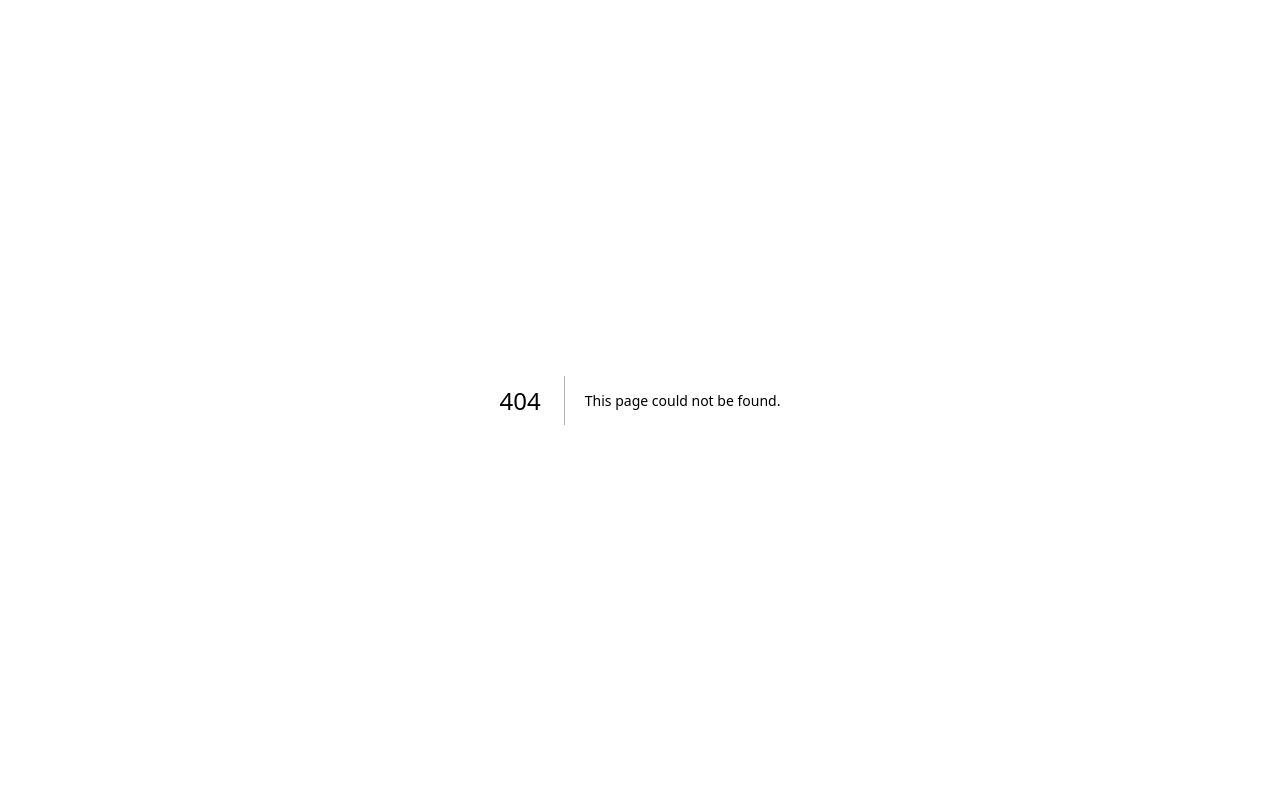
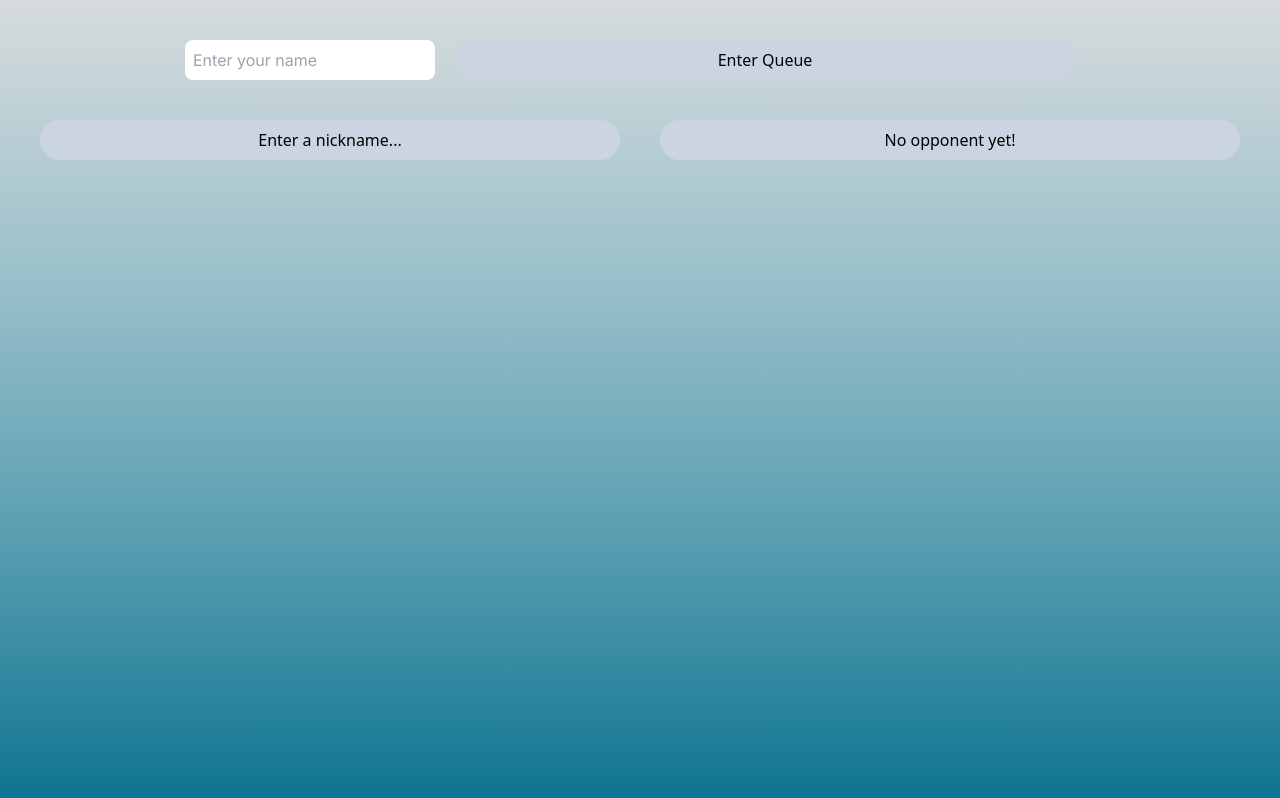
Before and after one commit to moumnitaha/ft_transcendence, a Next.js app: page /match in a window 1280 px wide. Before the commit this address had no page. Built offline with nearby package versions, Linux system fonts and the light colour scheme; no server answers.

Commit message:
matchMaking

```diff
--- a/src/app/game/layout.js
+++ /dev/null
@@ -1,19 +0,0 @@
-import { Inter } from "next/font/google";
-
-const inter = Inter({ subsets: ["latin"] });
-
-export const metadata = {
-  title: "Pong",
-  description: "A simple pong game",
-};
-
-export default function Game({ children }) {
-  return (
-    <html lang="en">
-      <body className={inter.className}>
-        {/* <div className="w-full bg-red-50 text-black">MAIN GAME</div> */}
-        {children}
-      </body>
-    </html>
-  );
-}
--- a/src/app/game/page.js
+++ b/src/app/match/[game]/page.js
@@ -1,6 +1,7 @@
 "use client";
 import Image from "next/image";
-import { useEffect, useRef, useState } from "react";
+import React, { useEffect, useRef, useState } from "react";
+import { useRouter, useParams } from "next/navigation";
 
 const drawNet = (canvas) => {
   const net = {
@@ -75,17 +76,22 @@ const rightPaddle = {
   color: "white",
 };
 
-export default function App() {
+export default function Game() {
+  const { replace } = useRouter();
+  const params = useParams();
+  //   console.log("params===>", params);
   const canvasRef = useRef(null);
-  const [room, setRoom] = useState("");
-  const [joined, setJoined] = useState(false);
+  //   const [room, setRoom] = useState("");
+  //   const [joined, setJoined] = useState(false);
   const [player, setPlayer] = useState(0);
+  const [name, setName] = useState("");
+  const [opponent, setOpponent] = useState("");
   let ws = useRef(null);
-
+  //   setRoom(params.game);
   useEffect(() => {
     console.log("socket=>", ws.current);
-    if (!joined) return;
-    ws.current = new WebSocket(`ws://10.30.164.21:8000/pong/${room}`);
+    // if (!joined) return;
+    ws.current = new WebSocket(`ws://10.30.164.21:8000/pong/${params.game}`);
     console.log("socket 2=>", ws.current);
     ws.current.onopen = () => {
       console.log(">> CONNECTION OPENED <<");
@@ -102,11 +108,15 @@ export default function App() {
         if (data.message === 1 || data.message === 2) {
           console.log("SETTING PLAYER", data.message);
           setPlayer((prev) => prev + data.message);
+          setName(data.name);
+          setOpponent(data.opponent);
         }
         if (data.message === "room_full") {
-          console.log("room_full");
+          alert("room_full");
+          replace("/match");
           ws.current.close();
-          setJoined(false);
+
+          //   setJoined(false);
         }
       }
       if (data.type === "start_game") {
@@ -157,7 +167,7 @@ export default function App() {
     return () => {
       ws.current.close();
     };
-  }, [joined]);
+  }, []);
 
   useEffect(() => {
     if (!player) return;
@@ -219,14 +229,14 @@ export default function App() {
   }, [player]);
 
   return (
-    <div
+    <main
       id="main"
       className="w-[100svw] h-[100svh] bg-gradient-to-t from-cyan-700 p-5"
     >
       <div className="h-20 m-5 flex justify-between">
         <div className="flex flex-row w-[30%] justify-center rounded-lg">
           <div className="bg-slate-300 text-black justify-center items-center flex rounded-full mx-5 w-[50%] font-sans">
-            {player ? `PLAYER ${player === 1 ? 1 : 2}` : null}
+            {player ? (player === 1 ? name : opponent) : null}
           </div>
           <Image
             src="https://profile.intra.42.fr/images/default.png"
@@ -252,13 +262,13 @@ export default function App() {
             priority={true}
           />
           <div className="bg-slate-300 text-black justify-center items-center flex rounded-full mx-5 w-[50%] font-sans">
-            {player ? `PLAYER ${player === 1 ? 2 : 1}` : null}
+            {player ? (player === 1 ? opponent : name) : null}
           </div>
         </div>
       </div>
       <div className="flex flex-row justify-around my-3">
-        {joined ? (
-          <>
+        {/* {joined ? (
+          <> */}
         <button
           className="bg-slate-300 text-black justify-center items-center flex rounded-full w-[20%] font-sans mx-auto"
           onClick={() => {
@@ -271,7 +281,7 @@ export default function App() {
         >
           START
         </button>
-            {room}
+        {params.game}
         <button
           className="bg-slate-300 text-black justify-center items-center flex rounded-full w-[20%] font-sans mx-auto"
           onClick={() => {
@@ -280,7 +290,7 @@ export default function App() {
         >
           STOP
         </button>
-          </>
+        {/* </>
         ) : (
           <>
             <input
@@ -299,7 +309,7 @@ export default function App() {
               }}
             />
           </>
-        )}
+        )} */}
       </div>
       <canvas
         ref={canvasRef}
@@ -307,6 +317,6 @@ export default function App() {
         height={400}
         className="mx-auto bg-cyan-700 rounded-lg"
       />
-    </div>
+    </main>
   );
 }
--- /dev/null
+++ b/src/app/match/page.js
@@ -0,0 +1,90 @@
+"use client";
+import React, { useEffect, useRef, useState } from "react";
+import { useRouter } from "next/navigation";
+
+export default function Match() {
+  const [name, setName] = useState("");
+  const [opponent, setOpponent] = useState("");
+  const [joined, setJoined] = useState(false);
+  const [msg, setMsg] = useState("");
+  const ws = useRef(null);
+  const { push, replace } = useRouter();
+  useEffect(() => {
+    ws.current = new WebSocket("ws://10.30.164.21:8000/match/42");
+    ws.current.onopen = () => {
+      console.log("connected");
+    };
+  }, []);
+
+  useEffect(() => {
+    if (!joined) return;
+    ws.current.onclose = () => {
+      console.log("disconnected");
+    };
+    ws.current.onmessage = (e) => {
+      let data = JSON.parse(e.data);
+      console.log("data => ", data);
+      if (data.type === "start_game") {
+        console.log(data.player1, data.player2, data.room_name);
+        setOpponent(name === data.player1 ? data.player2 : data.player1);
+        setMsg("Game starting in 3 seconds...");
+        //redirect to game page
+        setTimeout(() => {
+          push(`/match/${data.room_name}`);
+        }, 3000);
+      }
+    };
+    return () => {
+      ws.current.close();
+    };
+  }, [joined]);
+  return (
+    <main className="w-[100svw] h-[100svh] bg-gradient-to-t from-cyan-700 p-5">
+      <div className="flex justify-center items-center h-20">
+        <input
+          disabled={joined}
+          type="text"
+          placeholder="Enter your name"
+          className="p-2 rounded-lg text-black"
+          onChange={(e) => setName(e.target.value)}
+        />
+        <button
+          disabled={joined}
+          className="bg-slate-300 text-black justify-center items-center flex rounded-full mx-5 w-[50%] font-sans py-2"
+          onClick={() => {
+            if (!name) {
+              alert("Please enter a Nickname");
+              return;
+            }
+            setJoined(true);
+            ws.current.send(
+              JSON.stringify({
+                type: "enter_queue",
+                player: name,
+              })
+            );
+          }}
+        >
+          Enter Queue
+        </button>
+      </div>
+      <div className="flex justify-center items-center h-20">
+        <div className="bg-slate-300 text-black justify-center items-center flex rounded-full mx-5 w-[50%] font-sans py-2">
+          {!joined ? "Enter a nickname..." : name}
+        </div>
+        <div className="bg-slate-300 text-black justify-center items-center flex rounded-full mx-5 w-[50%] font-sans py-2">
+          {opponent
+            ? opponent
+            : joined
+            ? "Waiting for opponent..."
+            : "No opponent yet!"}
+        </div>
+      </div>
+      {msg && (
+        <div className="bg-slate-300 text-black justify-center items-center flex rounded-full mx-auto w-[50%] font-sans py-2">
+          {msg}
+        </div>
+      )}
+    </main>
+  );
+}
```
Also changed, not shown: 1 other file (tests, documents, lock files or other folders). Lines whose indentation alone changed are shown as unchanged.
